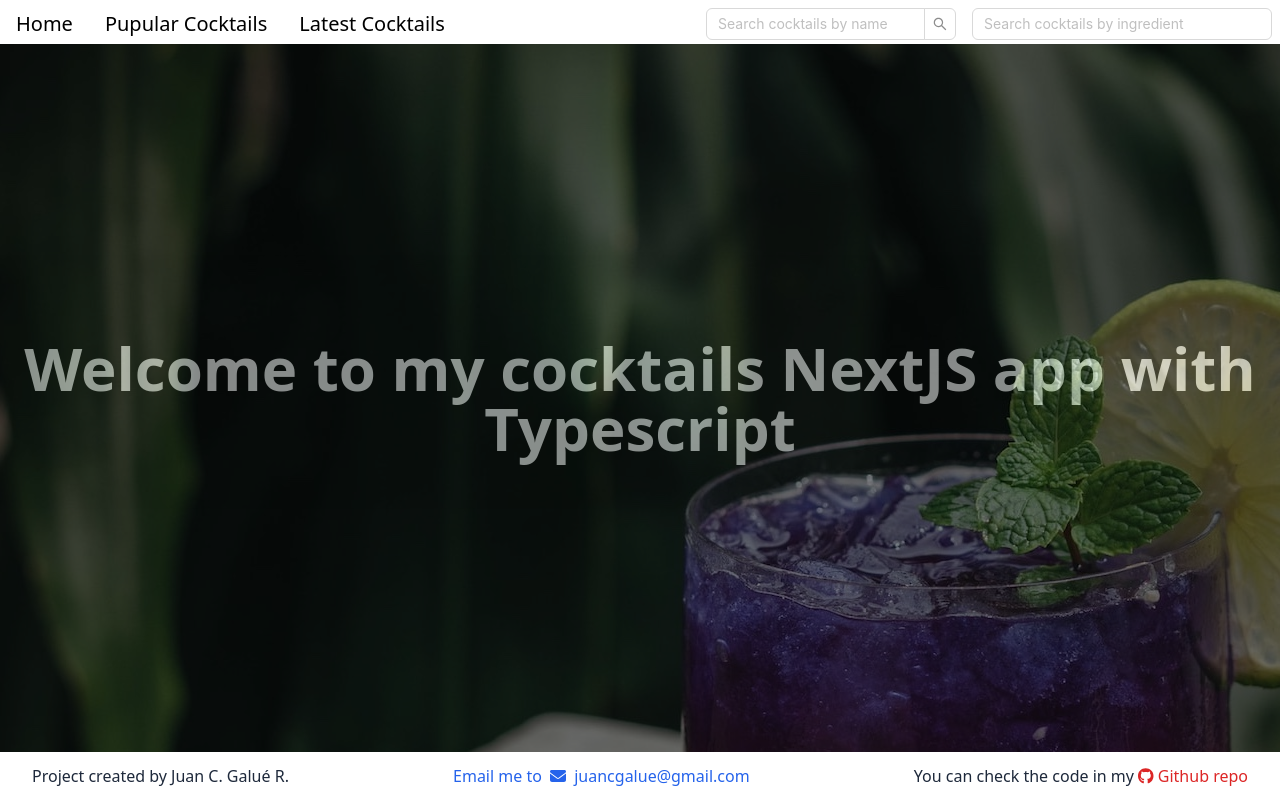
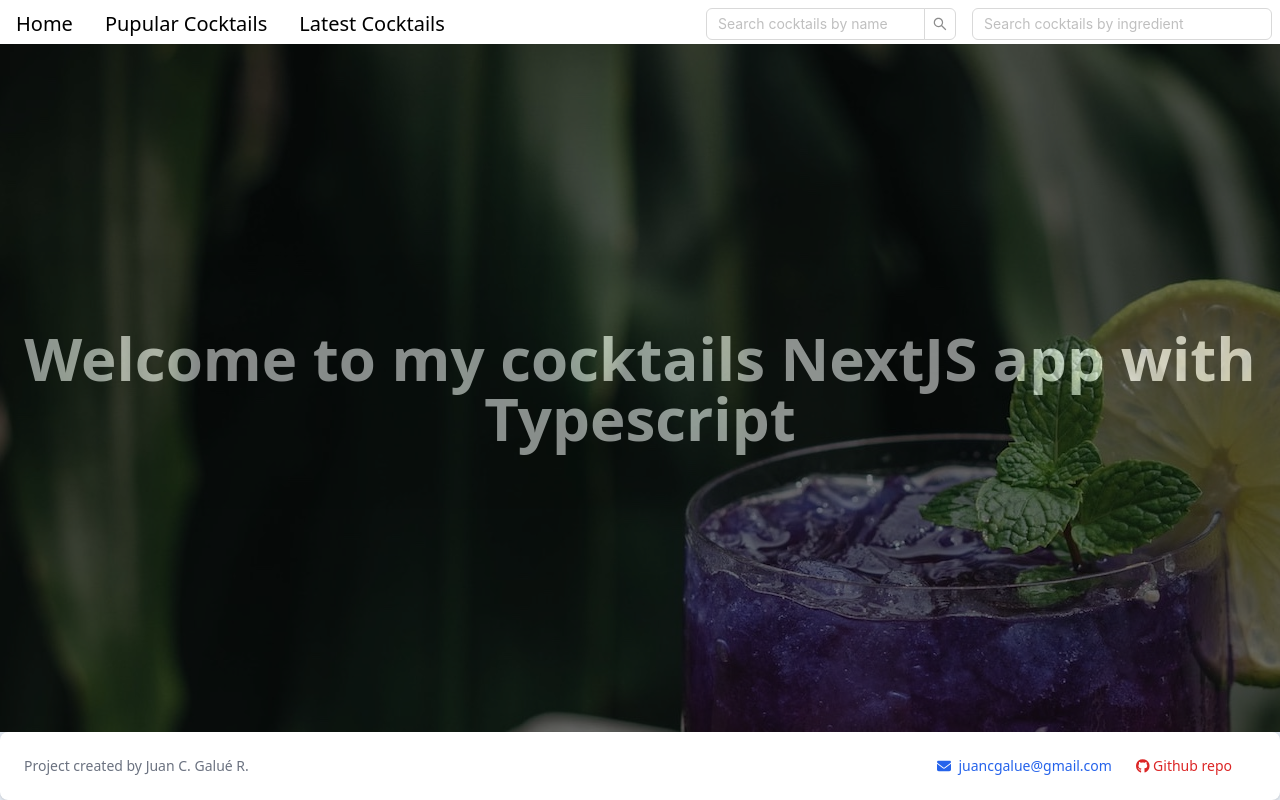
Before and after one commit to juancgalueweb/cocktailsdb-nextjs, a Next.js app: page / in a window 1280 px wide. Built offline with nearby package versions, Linux system fonts and the light colour scheme.

Commit message:
Footer improved

```diff
--- a/src/components/common/Footer.tsx
+++ b/src/components/common/Footer.tsx
@@ -1,35 +1,39 @@
-import { faGithub } from '@fortawesome/free-brands-svg-icons';
-import { faEnvelope } from '@fortawesome/free-solid-svg-icons';
-import { FontAwesomeIcon } from '@fortawesome/react-fontawesome';
-import { FC } from 'react';
+import { faGithub } from '@fortawesome/free-brands-svg-icons'
+import { faEnvelope } from '@fortawesome/free-solid-svg-icons'
+import { FontAwesomeIcon } from '@fortawesome/react-fontawesome'
+import { FC } from 'react'
 
 export const Footer: FC = () => {
   return (
-    <footer className='flex p-6 md:h-20 lg:h-10 xl:h-10 text-black bg-white items-center justify-between'>
-      <span className='text-slate-800 font-extralight mx-2'>
+    <footer className='p-4 bg-white rounded-lg shadow md:flex md:items-center md:justify-between md:p-6 dark:bg-gray-800'>
+      <span className='text-sm text-gray-500 sm:text-center dark:text-gray-400'>
         Project created by Juan C. Galu&eacute; R.
       </span>
-      <span className='text-blue-600 font-extralight mx-2'>
-        Email me to{' '}
+
+      <ul className='flex flex-wrap items-center mt-3 text-sm text-gray-500 dark:text-gray-400 sm:mt-0'>
+        <li>
           <a
             href='mailto: juancgalue@gmail.com?subject=Email%20from%20NextJS%20Vercel%20App'
-          className='text-blue-600 font-medium'
+            className='text-blue-600 font-light md:mr-6 mr-4'
           >
-          <FontAwesomeIcon icon={faEnvelope} className='mx-1'></FontAwesomeIcon>{' '}
+            <FontAwesomeIcon
+              icon={faEnvelope}
+              className='mx-1'
+            ></FontAwesomeIcon>{' '}
             juancgalue@gmail.com
           </a>{' '}
-      </span>
-      <span className='text-slate-800 font-extralight mx-2'>
-        You can check the code in my{' '}
+        </li>
+        <li>
           <a
             href='https://github.com/juancgalueweb/nextjs-rootlab-final-project'
             target='_blank'
             rel='noopener noreferrer'
-          className='text-red-600 font-medium'
+            className='text-red-600 font-light md:mr-6 mr-4'
           >
             <FontAwesomeIcon icon={faGithub}></FontAwesomeIcon> Github repo
           </a>
-      </span>
+        </li>
+      </ul>
     </footer>
-  );
-};
+  )
+}
```
Lines whose indentation alone changed are shown as unchanged.
